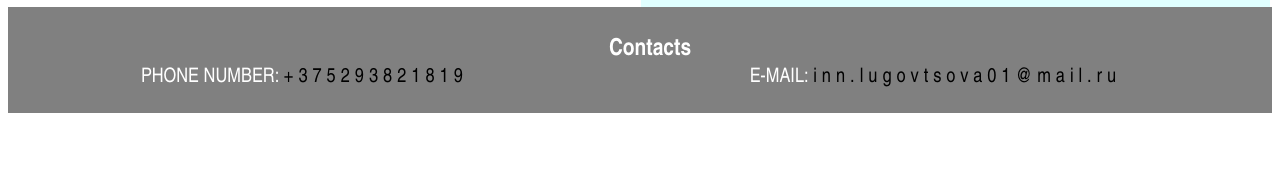
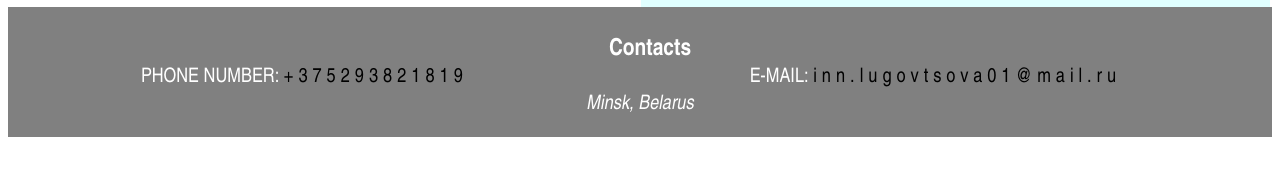
Before and after one commit to innlugovtsova/rsschool-cv, a plain HTML site: page index.html in a window 1280 px wide. Shown: the part 611-786 px from the top of the page. Drawn offline with Linux system fonts and the light colour scheme.

Commit message:
refactor: add address

```diff
--- a/index.html
+++ b/index.html
@@ -133,7 +133,7 @@
 		<td>E-MAIL: <mark>inn.lugovtsova01@mail.ru</mark></td>
 	</tr>
 </table>
-<address></address>
+<address>Minsk, Belarus</address>
 </footer>
 </body>
 </html>
```
